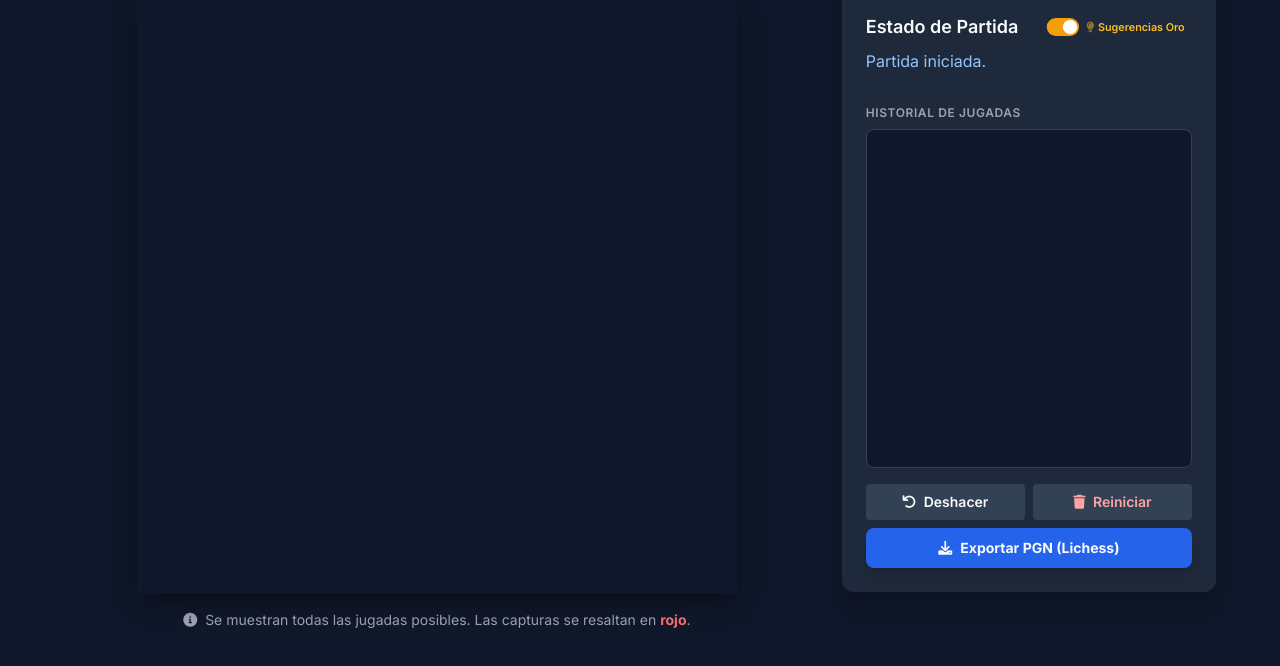
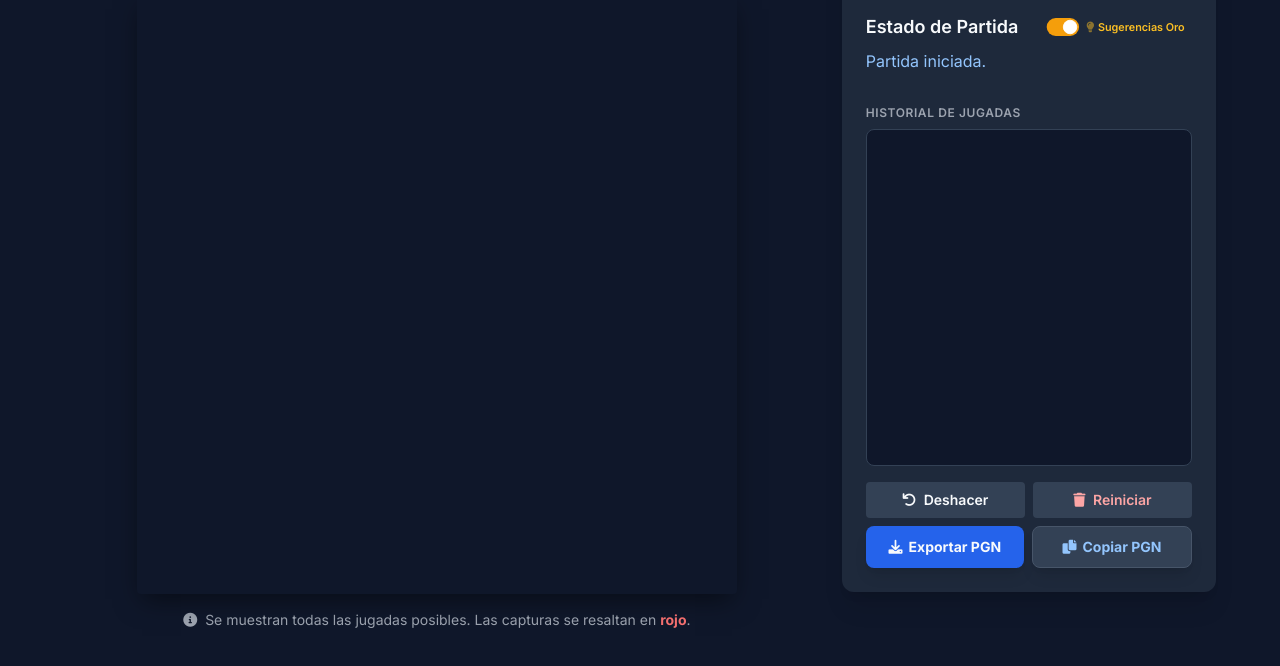
Before and after one commit to onejulian/chess-board, a plain HTML site: page index.html in a window 1280 px wide. Shown: the part 114-780 px from the top of the page. Drawn offline with nearby package versions, Linux system fonts and the light colour scheme.

Commit message:
feat: add PGN copy functionality and implement core board rendering and visualization logic

```diff
--- a/index.html
+++ b/index.html
@@ -91,9 +91,14 @@
                         </button>
                     </div>
 
-                    <button onclick="exportPGN()" class="w-full bg-blue-600 hover:bg-blue-500 transition-colors p-2.5 rounded-lg text-sm font-bold flex justify-center items-center gap-2 shadow-lg">
-                        <i class="fas fa-download"></i> Exportar PGN (Lichess)
-                    </button>
+                    <div class="flex gap-2">
+                        <button onclick="exportPGN()" class="flex-1 bg-blue-600 hover:bg-blue-500 transition-colors p-2.5 rounded-lg text-xs sm:text-sm font-bold flex justify-center items-center gap-1.5 shadow-lg">
+                            <i class="fas fa-download"></i> Exportar PGN
+                        </button>
+                        <button id="copy-pgn-btn" onclick="copyPGN()" class="flex-1 bg-slate-700 hover:bg-slate-600 transition-colors p-2.5 rounded-lg text-xs sm:text-sm font-bold flex justify-center items-center gap-1.5 shadow-lg border border-slate-600 text-blue-300">
+                            <i id="copy-icon" class="fas fa-copy"></i> <span id="copy-text">Copiar PGN</span>
+                        </button>
+                    </div>
                 </div>
             </div>
 
--- a/js/board.js
+++ b/js/board.js
@@ -449,6 +449,66 @@ function exportPGN() {
     window.URL.revokeObjectURL(url);
 }
 
+function copyPGN() {
+    const pgn = game.pgn();
+    if (!pgn) {
+        alert("La partida está vacía. Realiza algún movimiento para copiar.");
+        return;
+    }
+
+    const copyBtn = document.getElementById('copy-pgn-btn');
+    const copyIcon = document.getElementById('copy-icon');
+    const copyText = document.getElementById('copy-text');
+
+    function showSuccessFeedback() {
+        if (copyBtn && copyIcon && copyText) {
+            // Guardar estado original
+            const originalIconClass = copyIcon.className;
+            const originalText = copyText.innerText;
+
+            // Cambiar temporalmente a estado de éxito (verde/esmeralda)
+            copyBtn.classList.remove('bg-slate-700', 'hover:bg-slate-600', 'text-blue-300');
+            copyBtn.classList.add('bg-emerald-600', 'hover:bg-emerald-500', 'text-white');
+            copyIcon.className = 'fas fa-check';
+            copyText.innerText = '¡Copiado!';
+
+            setTimeout(() => {
+                // Revertir a estado original
+                copyBtn.classList.remove('bg-emerald-600', 'hover:bg-emerald-500', 'text-white');
+                copyBtn.classList.add('bg-slate-700', 'hover:bg-slate-600', 'text-blue-300');
+                copyIcon.className = originalIconClass;
+                copyText.innerText = originalText;
+            }, 2000);
+        }
+    }
+
+    navigator.clipboard.writeText(pgn).then(() => {
+        showSuccessFeedback();
+    }).catch(err => {
+        console.warn('Fallo navigator.clipboard, usando fallback...', err);
+        // Fallback usando un textarea temporal
+        try {
+            const textarea = document.createElement('textarea');
+            textarea.value = pgn;
+            textarea.style.position = 'fixed';
+            textarea.style.opacity = '0';
+            document.body.appendChild(textarea);
+            textarea.focus();
+            textarea.select();
+            const successful = document.execCommand('copy');
+            document.body.removeChild(textarea);
+
+            if (successful) {
+                showSuccessFeedback();
+            } else {
+                alert("No se pudo copiar la partida automáticamente.");
+            }
+        } catch (fallbackErr) {
+            alert("No se pudo copiar la partida automáticamente. Por favor expórtala como archivo.");
+        }
+    });
+}
+
 function animateBotMove() {
     if (typeof botTransition !== 'undefined' && botTransition) {
         const fromSquareEl = document.querySelector(`[data-square="${botTransition.from}"]`);
```
